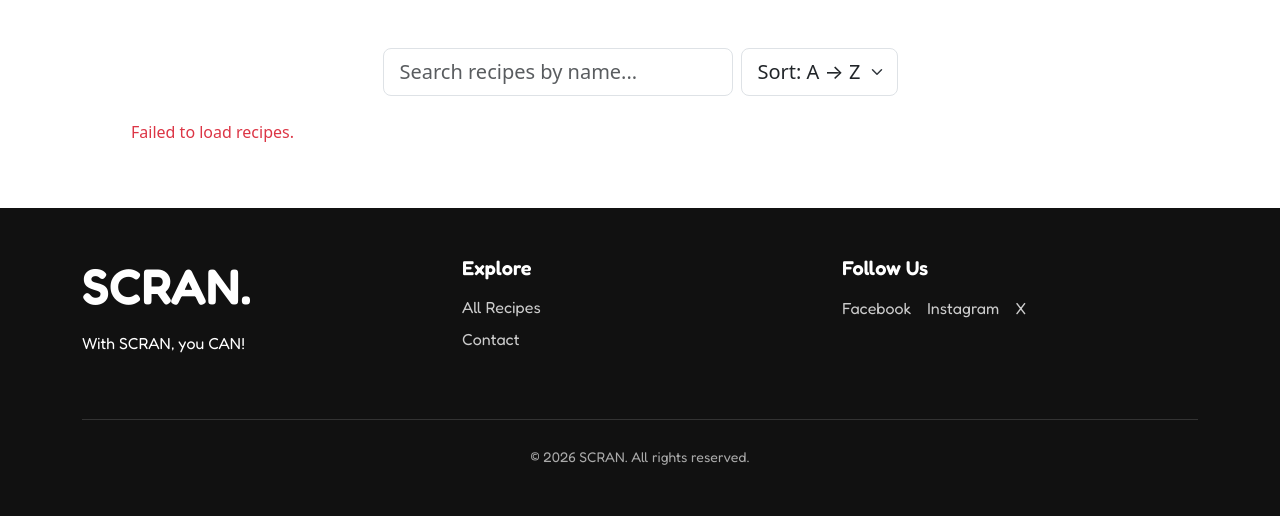
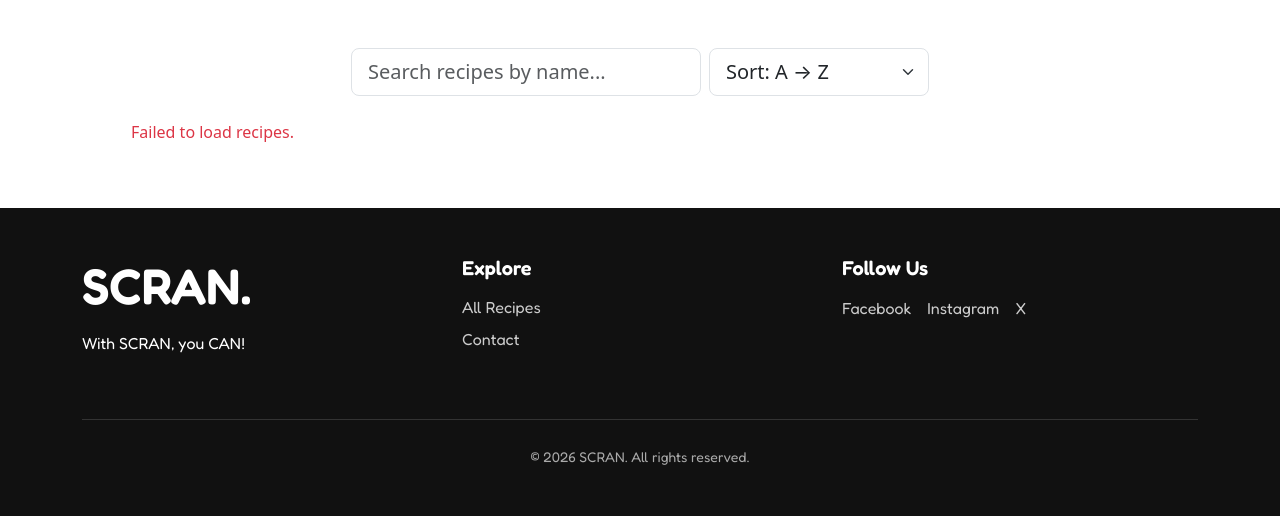
Before and after one commit to josiepollard/Scran, a PHP site: page /recipes.php in a window 1280 px wide. Shown: the part 409-925 px from the top of the page. Run offline with PHP 8.4, Linux system fonts and the light colour scheme.

Commit message:
update to sort button

```diff
--- a/recipes.php
+++ b/recipes.php
@@ -52,9 +52,9 @@ if (isset($_SESSION["user_id"])) {
 <section class="container my-5">
 
 <!-- SEARCH + SORT (CENTERED) -->
-<div class="row mb-4 justify-content-center align-items-center g-2">
+<div class="d-flex justify-content-center align-items-center gap-2 mb-4 flex-wrap">
 
-  <div class="col-auto">
+
     <input
   type="text"
   id="recipeSearch"
@@ -62,14 +62,14 @@ if (isset($_SESSION["user_id"])) {
   placeholder="Search recipes by name..."
   style="width:350px"
 >
-  </div>
 
-  <div class="col-auto">
-    <select id="sortRecipes" class="form-select form-select-lg">
+
+  <select id="sortRecipes" class="form-select form-select-lg" style="width:220px">
   <option value="az">Sort: A → Z</option>
   <option value="za">Sort: Z → A</option>
+  <option value="newest">Sort: Newest</option>
+<option value="oldest">Sort: Oldest</option>
 </select>
-  </div>
 
 </div>
 
@@ -148,12 +148,24 @@ return `
 
 function sortMeals(meals){
 
+
+
+// 🆕 NEWEST FIRST (highest ID first)
+if(currentSort === "newest"){
+return [...meals].sort((a,b)=> Number(b.idMeal) - Number(a.idMeal));
+}
+
+// 🕰️ OLDEST FIRST (lowest ID first)
+if(currentSort === "oldest"){
+return [...meals].sort((a,b)=> Number(a.idMeal) - Number(b.idMeal));
+}
+
+// 🔤 DEFAULT SORTS
 return [...meals].sort((a,b)=>{
 
 if(currentSort === "az"){
 return a.strMeal.localeCompare(b.strMeal);
 }
-
 else{
 return b.strMeal.localeCompare(a.strMeal);
 }
@@ -163,12 +175,17 @@ return b.strMeal.localeCompare(a.strMeal);
 }
 
 
+
 function renderMeals(meals){
 
 const container = document.getElementById("recipes-container");
 
 if(!meals.length){
+
+
 container.innerHTML = `<p class="text-center">No recipes found.</p>`;
+
+
 return;
 }
 
```
Lines whose indentation alone changed are shown as unchanged.
